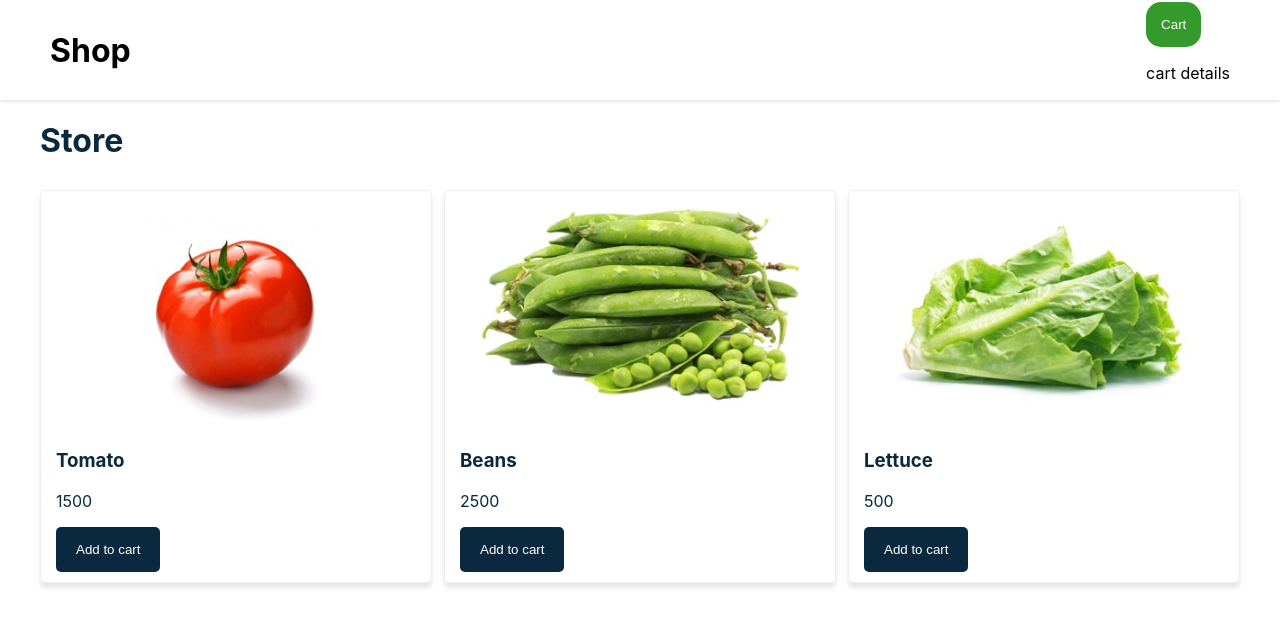
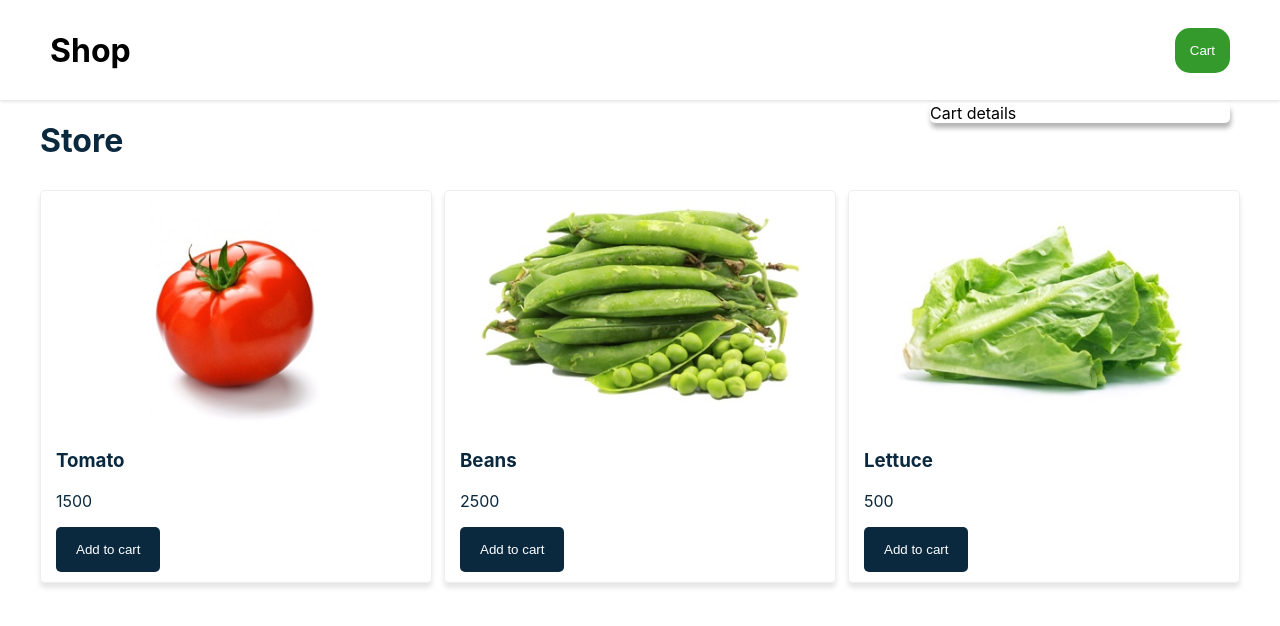
Before and after one commit to oscardelalanza/solid-invention, a React (Create React App) app: page / in a window 1280 px wide. Shown: the top 626 px of the page. Built offline with nearby package versions, Linux system fonts and the light colour scheme.

Commit message:
cartdetails styles

```diff
--- a/src/components/CartDetail.tsx
+++ b/src/components/CartDetail.tsx
@@ -1,10 +1,24 @@
 import { Component } from 'react'
-import { CartDetailProps} from '../interfaces/CartDetail'
+import { CartDetailProps, StyleCartDetail } from '../interfaces/CartDetail'
+
+const styles: StyleCartDetail = {
+  cartDetail: {
+    backgroundColor: '#fff',
+    position: 'absolute',
+    marginTop: 30,
+    boxShadow: '1px 5px 5px rgb(0, 0, 0, 0.3)',
+    borderRadius: '5px',
+    width: '300px',
+    right: 50
+  }
+}
 
 class CartDetail extends Component<CartDetailProps, {}> {
   render() {
     return (
-      <p>cart details</p>
+      <div style={styles.cartDetail}>
+        Cart details
+      </div>
     )
   }
 }
--- a/src/interfaces/CartDetail.ts
+++ b/src/interfaces/CartDetail.ts
@@ -3,3 +3,7 @@ import { ProductCart } from './Products'
 export interface CartDetailProps {
   cart: Array<ProductCart>
 }
+
+export interface StyleCartDetail {
+  cartDetail: {}
+}
```
